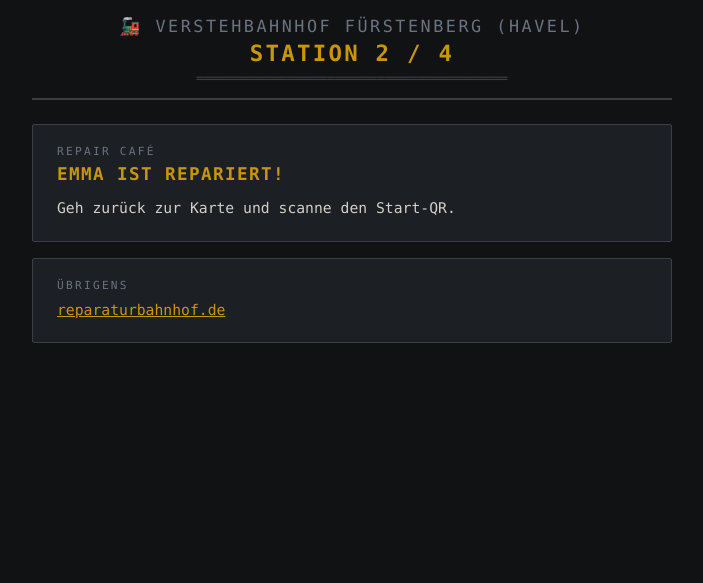
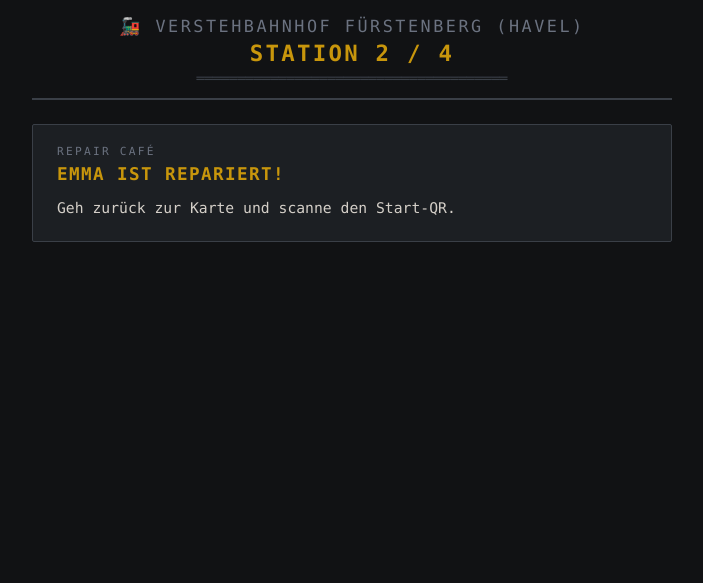
Before and after one commit to KidsLabDe/Verstehbahnhof-Cache, a Flask app: template webseite/templates/aufgabe_w3rkst4tt_k9p.html in a window 1280 px wide. Shown: the top 583 px of the page, without its empty margins (288-991 px from the left). Run offline with Flask 3, Linux system fonts and the light colour scheme; the template is opened without the code that fills it, so the values that code supplies are empty.

Commit message:
link zu reparaturbahnhof weg :(

```diff
--- a/webseite/templates/aufgabe_w3rkst4tt_k9p.html
+++ b/webseite/templates/aufgabe_w3rkst4tt_k9p.html
@@ -13,10 +13,6 @@
   </p>
 </div>
 
-<div class="card">
-  <div class="card-label">Übrigens</div>
-  <p><a href="https://reparaturbahnhof.de/" style="color:var(--accent);">reparaturbahnhof.de</a></p>
-</div>
 
 {% if already_done %}
 <div class="warning-card">
```
